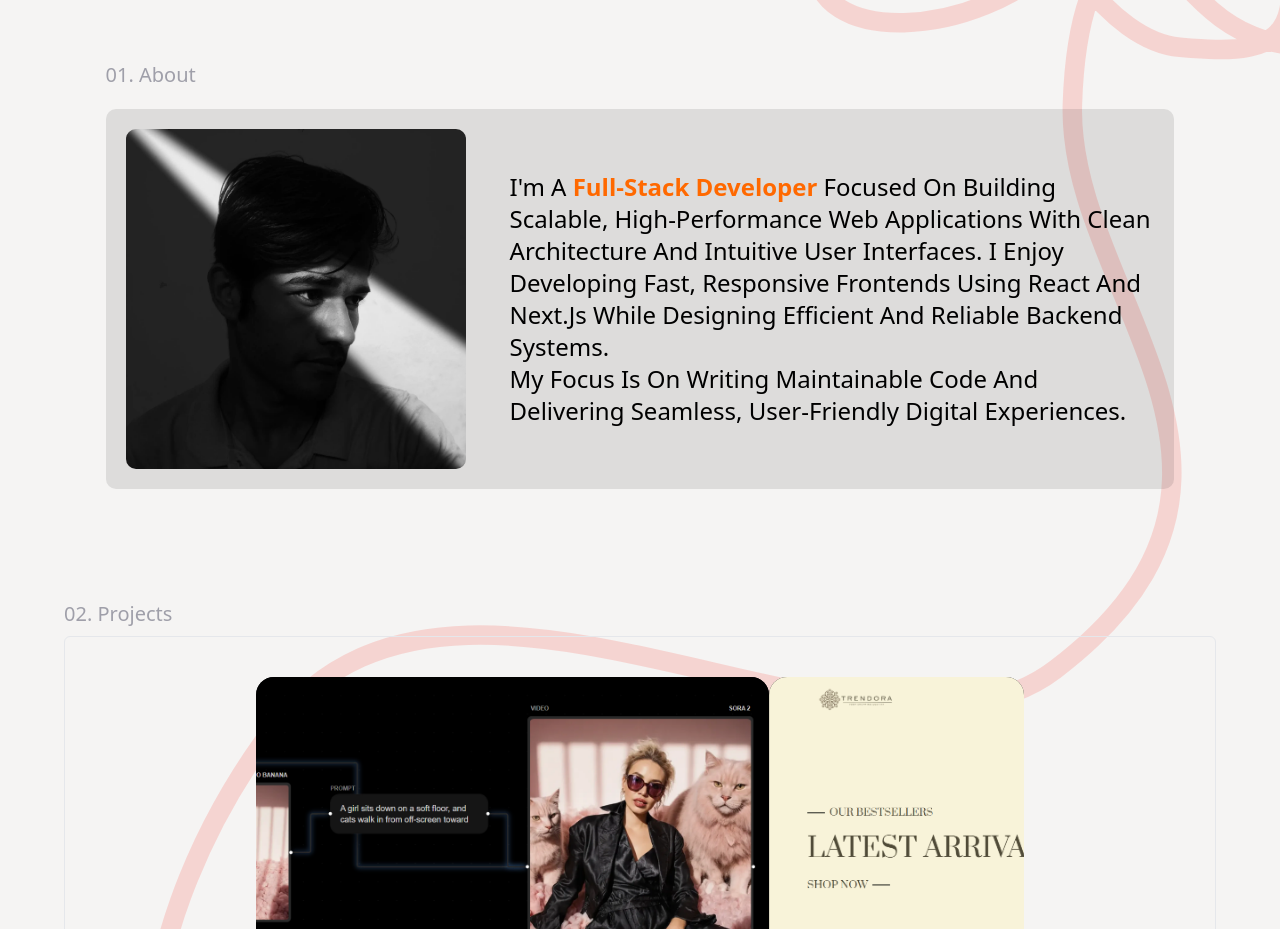
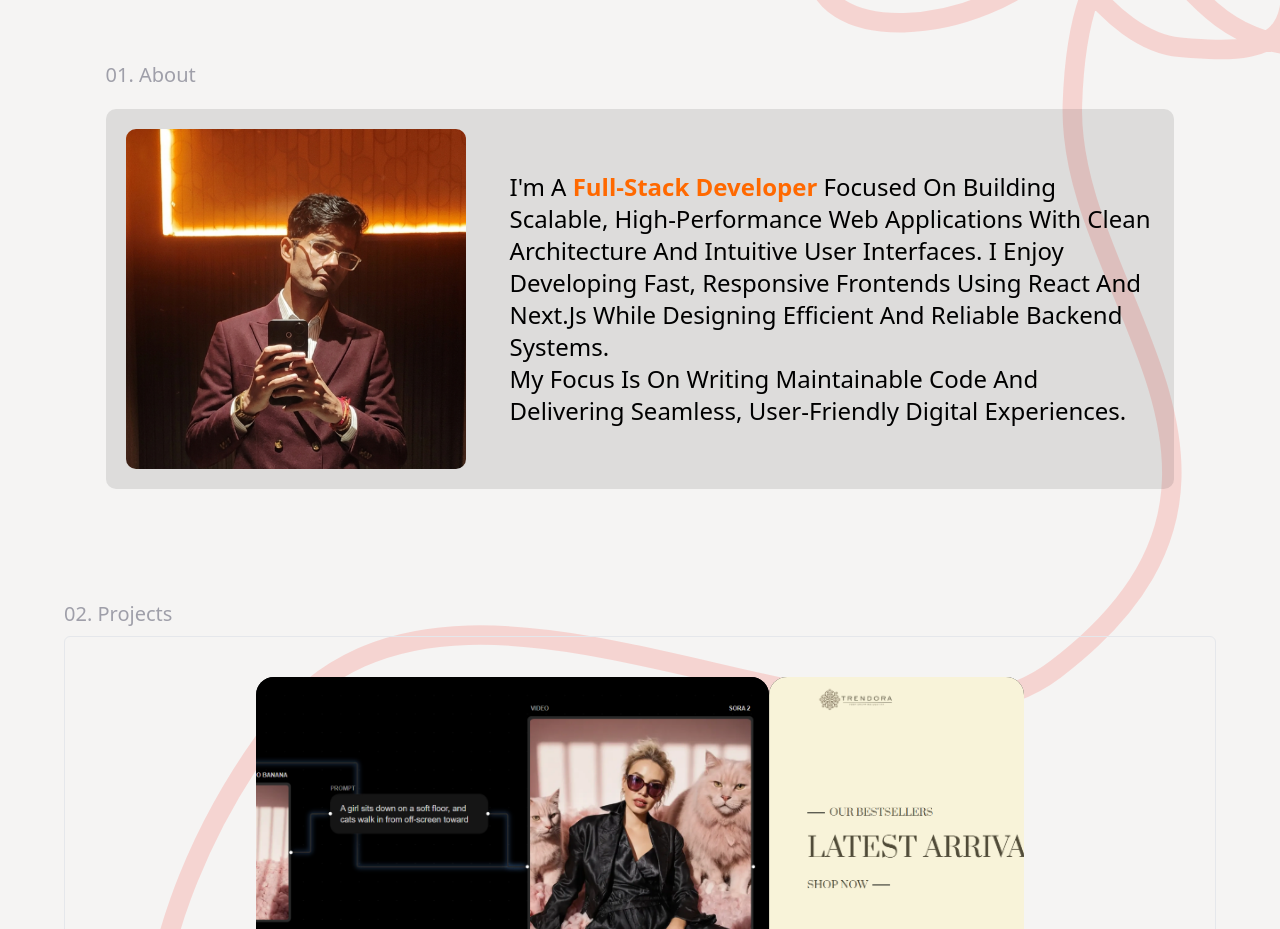
Before and after one commit to Charlie8989/portfolio-2.0, a Next.js app: page / in a window 1280 px wide. Shown: the part 880-1809 px from the top of the page. Built offline with nearby package versions, Linux system fonts and the light colour scheme.

Commit message:
resume updated

```diff
--- a/components/About.jsx
+++ b/components/About.jsx
@@ -11,7 +11,7 @@ const About = () => {
       <div className="bg-[#111]/10 w-full rounded-lg flex flex-col sm:flex-row sm:items-center mt-5">
         <div className="p-4 sm:p-5 flex justify-center sm:shrink-0">
           <Image
-            src="/ayush side photo.webp"
+            src="/profile_photo.webp"
             alt="Ayush Sahu portrait"
             width={340}
             height={340}
```
Also changed, not shown: public/profile_photo.webp (added), 1 other file (tests, documents, lock files or other folders).
